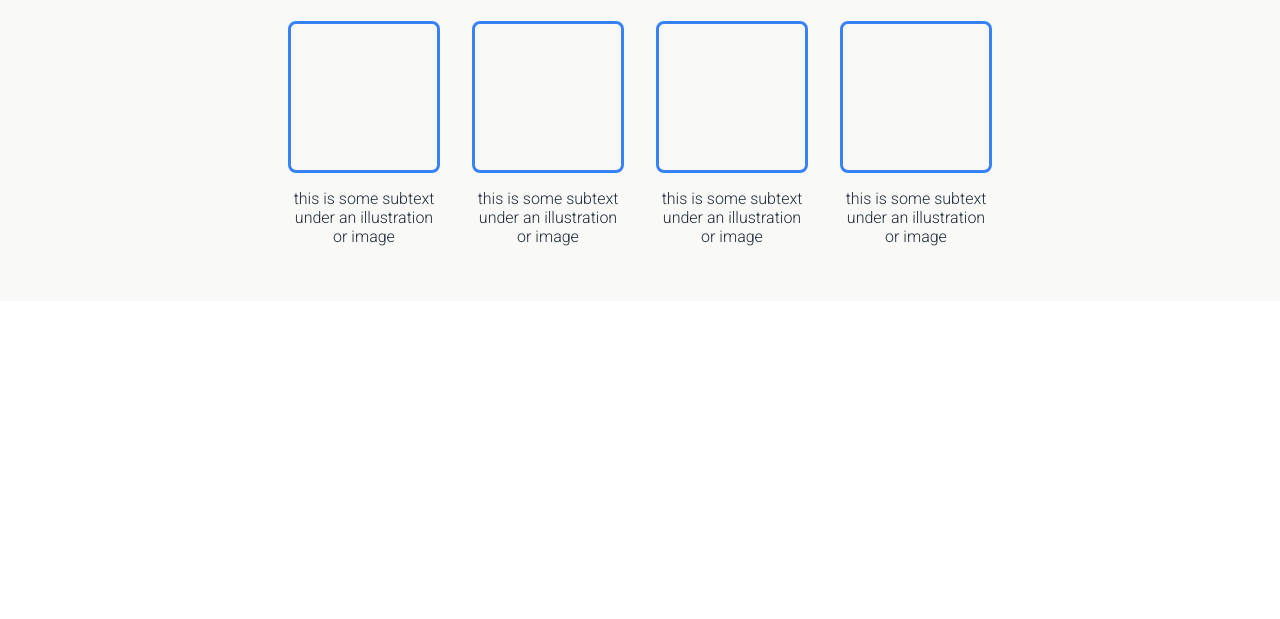
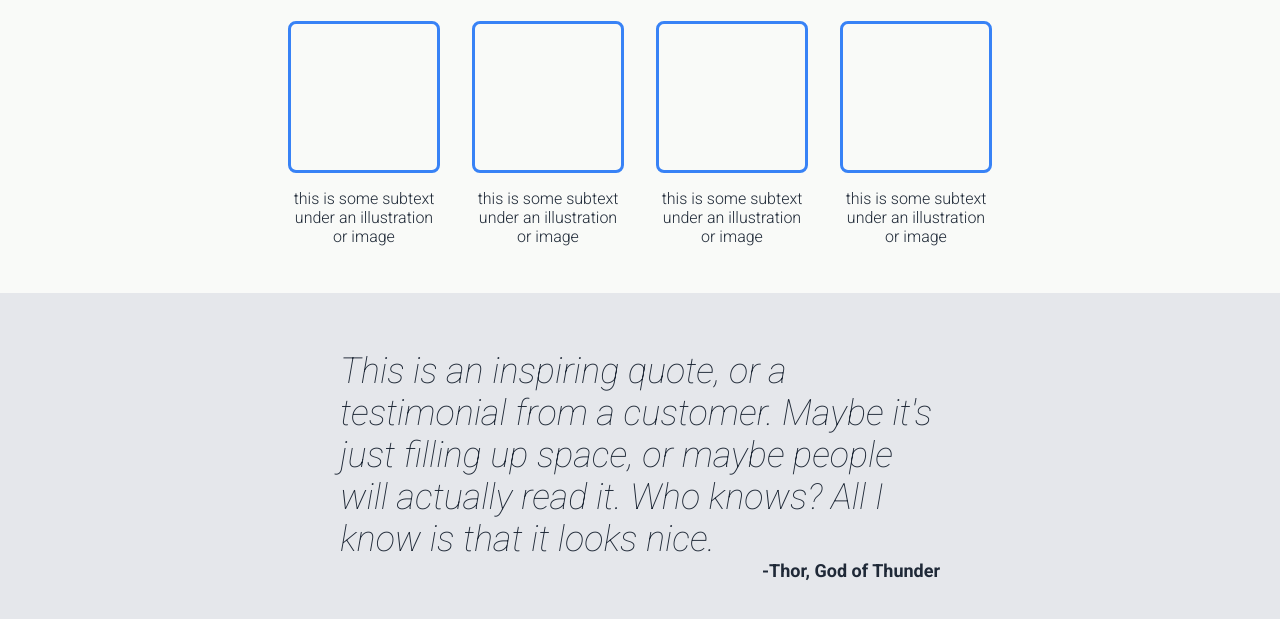
Before and after one commit to HeidiBrooke/TOP-Landing-Page, a plain HTML site: page index.html in a window 1280 px wide. Shown: the part 515-1134 px from the top of the page. Before the commit the page ends 816 px from the top, so only its background shows below. Drawn offline with Linux system fonts and the light colour scheme.

Commit message:
Complete 3rd 5th of page

```diff
--- a/index.html
+++ b/index.html
@@ -57,7 +57,16 @@
     </div>
 
     <!-- Third/middle fifth of page - Grey -->
-    <div class="big-flex middle"></div>
+    <div class="big-flex-middle-2">
+        <div class="contain-width bm">
+            <div class="quote-block">
+                <div class="quote">
+                    This is an inspiring quote, or a testimonial from a customer. Maybe it's just filling up space, or maybe people will actually read it. Who knows? All I know is that it looks nice.
+                </div>
+                <div class="source">-Thor, God of Thunder</div>
+            </div>
+        </div>
+    </div>
 
     <!-- Fourth fifth of page - White -->
     <div class="big-flex middle-bottom"></div>
--- a/style.css
+++ b/style.css
@@ -110,17 +110,20 @@ a {
     color: #E5E7EB;
 }
 
-p.subtext {
+.subtext {
     font-size: 18px;
     color: #E5E7EB;
     margin-bottom: 12px;
+    text-align: left;
 }
 
 .big-flex-middle {
     background-color: #F9FAF8;
+    height: 400px;
 }
 
 .contain-width.middle {
+    /* justify-content: center; */
     gap: 24px;
 }
 
@@ -158,3 +161,38 @@ p {
     text-align: center;
     color: #1f2937;
 }
+
+.big-flex-middle-2 {
+    display: flex;
+    justify-content: center;
+    background-color: #E5E7EB;
+    height: 344px;
+}
+
+.quote-block {
+    display: flex;
+    flex-direction: column;
+    width: 600px;
+}
+
+.quote {
+    font-size: 36px;
+    font-style: italic;
+    color: #1F2937;
+}
+
+.source {
+    font-size: 18px;
+    color: #1F2937;
+    font-weight: bold;
+    text-align: right;
+}
+
+.contain-width.bm {
+    padding: 0;
+    margin: 0;
+    gap: 0;
+    height: 344px;
+    justify-content: center;
+    align-items: center;
+}
```
